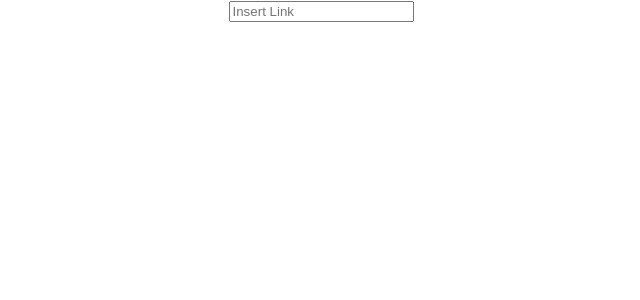
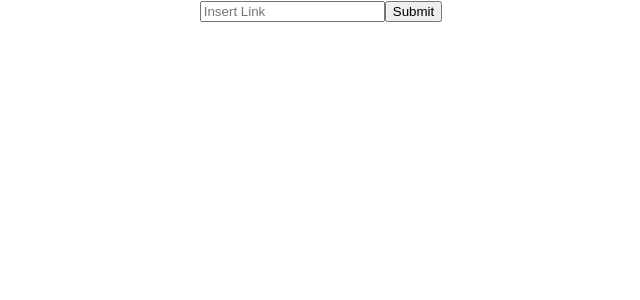
Before and after one commit to justkrzys/1hrlink, a React (Create React App) app in the folder client/: page / in a window 1280 px wide. Shown: the top 300 px of the page, without its empty margins (319-959 px from the left). Built offline with nearby package versions, Linux system fonts and the light colour scheme.

Commit message:
Added a button and being able to type in box

```diff
--- a/client/src/App.js
+++ b/client/src/App.js
@@ -1,5 +1,4 @@
 import React from 'react';
-import logo from './logo.svg';
 import './App.css';
 import Axios from "axios";
 import LinkInput from "./LinkInput";
--- a/client/src/LinkInput.js
+++ b/client/src/LinkInput.js
@@ -5,10 +5,22 @@ class LinkInput extends React.Component{
         link: ''
     }
 
+    onSubmit = (e) => {
+        e.preventDefault();
+        console.log(this.state);
+        this.setState({
+            link:''
+        })
+    }
+
     render(){
         return(
             <form>
-                <input placeholder='Insert Link' value={this.state.link} />
+                <input placeholder='Insert Link'
+                       value={this.state.link}
+                       onChange={e => this.setState({ link: e.target.value})}
+                />
+                <button onClick={e => this.onSubmit(e)}>Submit</button>
             </form>
 
         );
```
